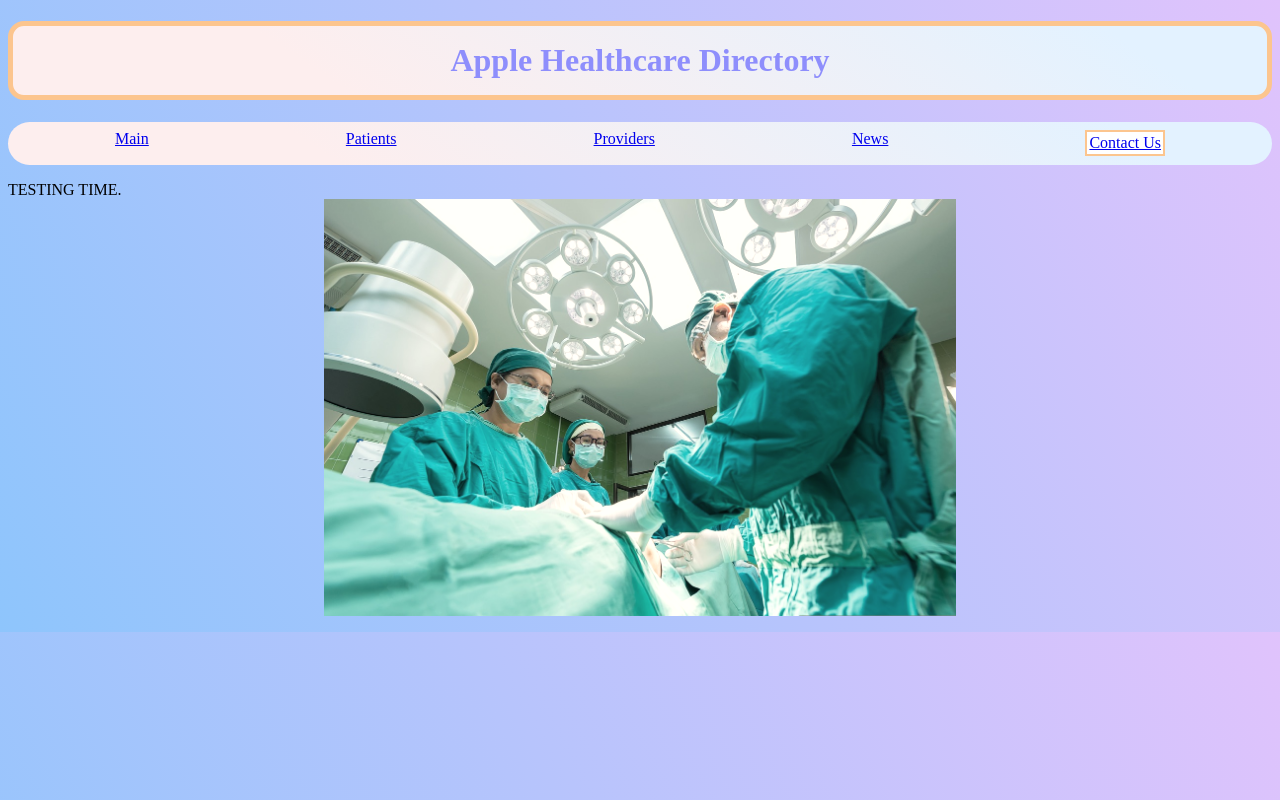
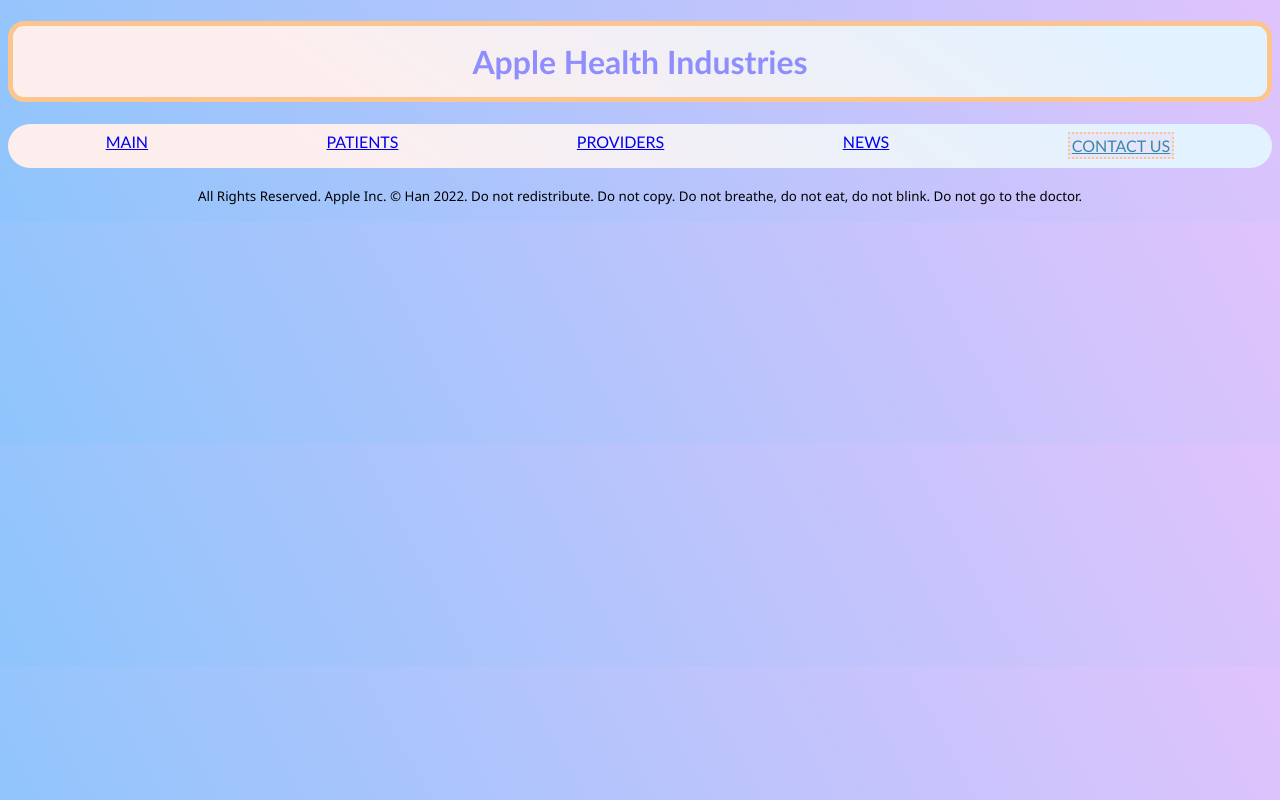
Before and after one commit to lh257796/local-vercel, a React (Create React App) app: page /#/contact in a window 1280 px wide. Built offline with nearby package versions, Linux system fonts and the light colour scheme.

Commit message:
commit 5'

```diff
--- a/public/index.html
+++ b/public/index.html
@@ -27,32 +27,54 @@
     <title>I AM TESTING VERCEL MY GUY</title>
     <style>
       .selected {
-        border: solid 2.5px #fcc58e;
+        border: dotted 2.5px #fcc58e;
+        color: rgb(57, 136, 167);
+        text-shadow: #8e8efc;
         padding: 2px;
-        background-color: white;
+        background-color: lavender;
       }
       .complete {
         text-decoration: line-through;
+      }
+      h4 {
+        text-align: center
+      }
+      footer {
+        text-align: center;
+
       }
       nav {
         color: black;
         display: flex;
         justify-content: space-around;
         padding: 8.5px;
+        font-family:'Gill Sans', 'Gill Sans MT', Calibri, 'Trebuchet MS', sans-serif;
         border-radius: 2rem;
-        background-image: linear-gradient(34deg, rgb(253, 238, 238) 25%, rgb(227, 242, 255) 88%)
+        background-image: linear-gradient(
+          34deg,
+          rgb(253, 238, 238) 25%,
+          rgb(227, 242, 255) 88%
+        );
       }
-      h1 {
+      h1,h2,h3 {
         color: #8e8efc;
         text-align: center;
+        font-family:'Trebuchet MS', 'Lucida Sans Unicode', 'Lucida Grande', 'Lucida Sans', Arial, sans-serif;
         border-radius: 1rem;
         padding: 1rem;
         border: solid 5px #fcc58e;
-        background-image: linear-gradient(34deg, rgb(253, 238, 238) 25%, rgb(227, 242, 255) 88%)
-
+        background-image: linear-gradient(
+          34deg,
+          rgb(253, 238, 238) 25%,
+          rgb(227, 242, 255) 88%
+        );
       }
       body {
         background-image: linear-gradient(62deg, #8ec5fc 0%, #e0c3fc 100%);
+        font-family: 'Segoe UI', Tahoma, Geneva, Verdana, sans-serif;
+      }
+      h5 {
+        text-align: center
       }
       img {
         display: block;
@@ -61,7 +83,7 @@
         width: 50%;
         max-width: 100%;
         height: auto;
-        filter: sepia(15%)
+        filter: sepia(15%);
       }
     </style>
   </head>
--- a/src/App.js
+++ b/src/App.js
@@ -1,25 +1,40 @@
 import React from "react";
 import { Route, Routes, Link, useLocation } from "react-router-dom";
+import Main from "./Main";
+import Contact from "./Contact";
+import Patients from "./Patients";
+import Providers from "./Providers";
+import News from "./News";
 
 function App() {
   const {pathname} = useLocation();
 
   return (
     <div>
-      <h1> Apple Healthcare Directory </h1>
+      <h1> Apple Health Industries </h1>
       <nav>
-        <Link to='/' className={pathname === '/' ? 'selected' : ''}> Main </Link>
-        <Link to='/patients' className={pathname === '/patients' ? 'selected' : ''}> Patients </Link>
-        <Link to='/providers' className={pathname === '/providers' ? 'selected' : ''}> Providers </Link>
-        <Link to='/news' className={pathname === '/news' ? 'selected' : ''}> News </Link>
-        <Link to='/contact' className={pathname === '/contact' ? 'selected' : ''}> Contact Us </Link>
+        <Link to='/' className={pathname === '/' ? 'selected' : ''}> MAIN </Link>
+        <Link to='/patients' className={pathname === '/patients' ? 'selected' : ''}> PATIENTS </Link>
+        <Link to='/providers' className={pathname === '/providers' ? 'selected' : ''}> PROVIDERS </Link>
+        <Link to='/news' className={pathname === '/news' ? 'selected' : ''}> NEWS </Link>
+        <Link to='/contact' className={pathname === '/contact' ? 'selected' : ''}> CONTACT US </Link>
       </nav>
-      <p>
-        TESTING TIME.
-      <img src={process.env.PUBLIC_URL + "/pic2.jpeg"} alt="Get_fucked"/>
-      {/* <img src={process.env.PUBLIC_URL + "/pic1.jpeg"} alt="Get_fucked"/> */}
+      <Routes>
+        <Route path='/' element = {<Main />}/>
+        <Route path='/patients' element = {<Patients />}/>
+        <Route path='/providers' element = {<Providers />}/>
+        <Route path='/news' element = {<News />}/>
+        <Route path='/contact' element = {<Contact />}/>
 
-      </p>
+      </Routes>
+      <footer>
+        <p>
+          <small>
+        All Rights Reserved. Apple Inc. © Han 2022. Do not redistribute. Do not copy. Do not breathe, do not eat, do not blink. Do not go to the doctor.
+
+          </small>
+        </p>
+      </footer>
     </div>
 
   );
--- /dev/null
+++ b/src/Contact.js
@@ -0,0 +1,11 @@
+import React from "react";
+
+const Contact = () => {
+    return (
+        <div>
+
+        </div>
+    )
+}
+
+export default Contact
--- /dev/null
+++ b/src/Main.js
@@ -0,0 +1,52 @@
+import React from "react";
+
+const Main = () => {
+  return (
+    <div>
+      <h2>Welcome to the Premiere Reveal of Apple iHealthcare</h2>
+
+      <p>
+        We know it's a mouthful. Introducing: the all new, improved, efficient,
+        clean, gluten-free, no greenhouse gas, vegetarian, GMO-free organic bona
+        fide all-American USA-sourced medical healthcareness. Believe it or not:
+        we have patients. We have providers. We serve static files through the
+        native create-react-app public folder. We even have a fucking Contact
+        page. Get the most out of your experience with Apple iHealthcare today.
+        We know you will truly love the experience.
+      </p>
+      <p>
+        Apple iHealthcare has you covered. Ask yourself: what can Apple do for
+        me?
+        <ul>
+          <li>
+            Need another insurance plan whose intricate semantics and non-pedestrian lexicon
+            intimidates you to your core?
+            We got you.
+          </li>
+          <li>
+            Looking for a physician who respects your money (almost a little too much) but not your time? Already
+            on it.
+          </li>
+          <li>
+            Want a database filled with compromising patient data that violates every
+            HIPPA policy in the handbook? You don't need to ask us twice!
+          </li>
+        </ul>
+      </p>
+      <em>
+        <h5>It's time to go green. Go to the Next Level. Go lang.</h5>{" "}
+        <h4>
+          <strong> GO APPLE iHEALTHCARE </strong>
+        </h4>
+      </em>
+
+      <p>
+        TESTING TIME.
+        <img src={process.env.PUBLIC_URL + "/pic2.jpeg"} alt="Get_fucked" />
+        {/* <img src={process.env.PUBLIC_URL + "/pic1.jpeg"} alt="Get_fucked"/> */}
+      </p>
+    </div>
+  );
+};
+
+export default Main;
--- /dev/null
+++ b/src/News.js
@@ -0,0 +1,11 @@
+import React from "react";
+
+const News = () => {
+    return (
+        <div>
+
+        </div>
+    )
+}
+
+export default News
--- /dev/null
+++ b/src/Patients.js
@@ -0,0 +1,11 @@
+import React from "react";
+
+const Patients = () => {
+    return (
+        <div>
+
+        </div>
+    )
+}
+
+export default Patients
--- /dev/null
+++ b/src/Providers.js
@@ -0,0 +1,11 @@
+import React from "react";
+
+const Providers = () => {
+    return (
+        <div>
+
+        </div>
+    )
+}
+
+export default Providers
```
